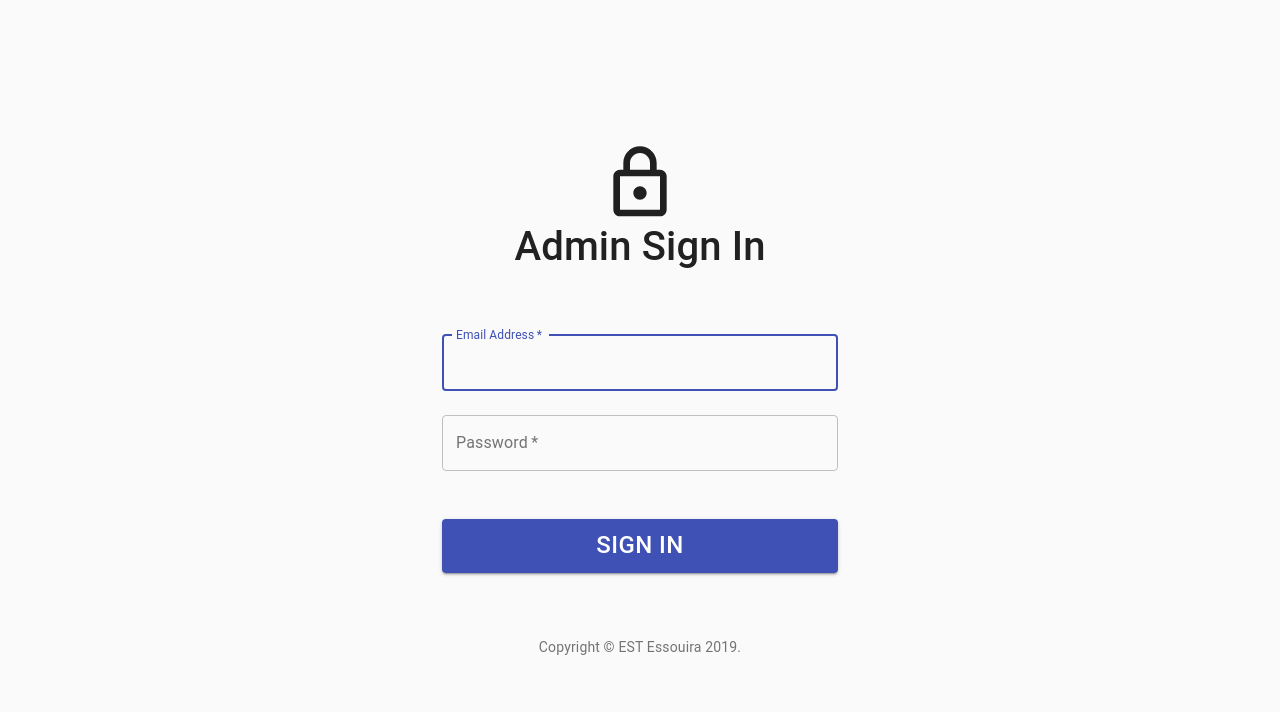
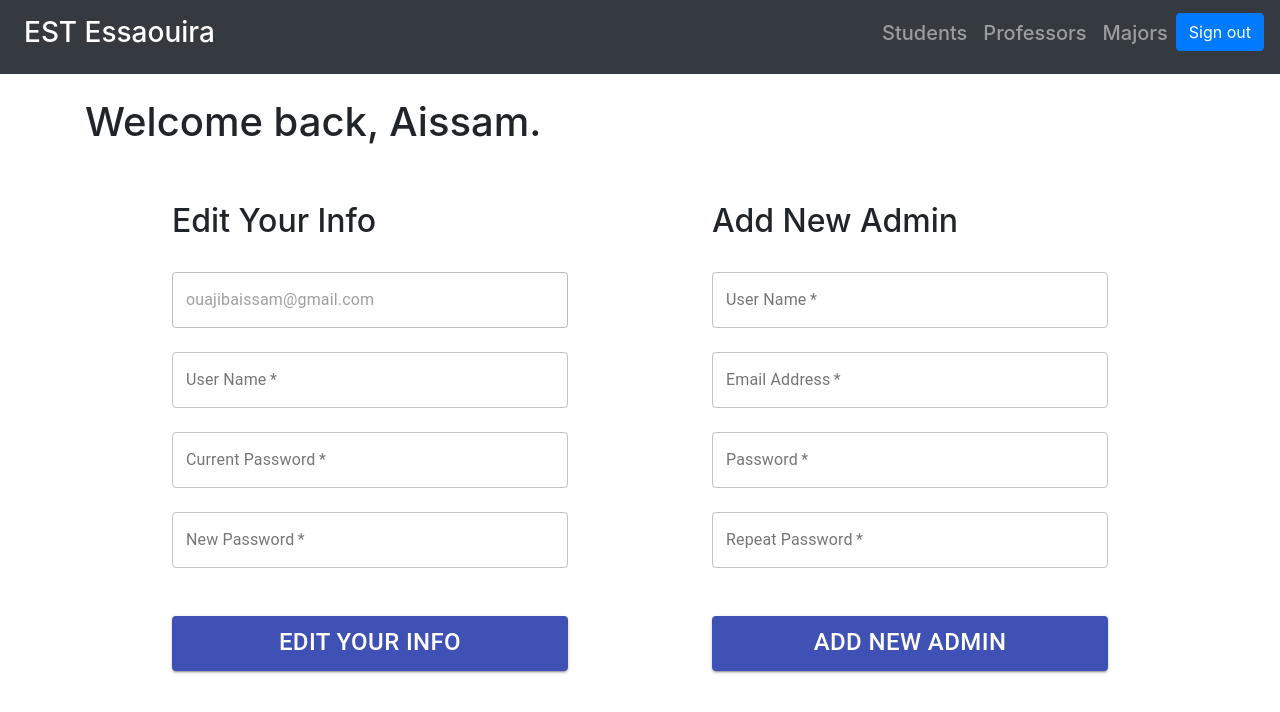
Before and after one commit to aissamouajib/mern-students-manager, a React (Create React App) app: page / in a window 1280 px wide. Shown: the top 712 px of the page. Built offline with nearby package versions, Linux system fonts and the light colour scheme; the HTML template or start-up script is replaced by a standard one.

Commit message:
Fetching Majors and Subjects!

```diff
--- a/src/App.js
+++ b/src/App.js
@@ -10,21 +10,21 @@ class App extends Component {
 
     this.state = {
       loggedIn: false,
-      user: null,
-      // user: {
-      //   username: 'Aissam',
-      //   email: 'ouajibaissam@gmail.com',
-      //   password: 'Aissam123',
-      // },
+      // user: null,
+      user: {
+        username: 'Aissam',
+        email: 'ouajibaissam@gmail.com',
+        password: 'Aissam123',
+      },
     }
   }
 
   render() {
-    const app = this.state.loggedIn ?
-      <Home signOut={() => this.setState({loggedIn: false, user: null})} user={this.state.user}/> :
-      <Login signIn={(user) => this.setState({loggedIn: true, user: user})}/>;
+    // const app = this.state.loggedIn ?
+    //   <Home signOut={() => this.setState({loggedIn: false, user: null})} user={this.state.user}/> :
+    //   <Login signIn={(user) => this.setState({loggedIn: true, user: user})}/>;
 
-    // const app = <Home user={this.state.user}/>
+    const app = <Home user={this.state.user}/>
     return (
         <div className="App">
           {app}
--- a/src/components/marjors.component.js
+++ b/src/components/marjors.component.js
@@ -1,11 +1,60 @@
 import React, { Component } from 'react';
-
+import axios from 'axios';
 
 export default class Majors extends Component {
+  constructor(props){
+    super(props);
+
+    // this.buildList = this.buildList.bind(this);
+
+    this.state = {
+      majors: [],
+      subjects: [],
+    }
+  }
+
+  componentDidMount(){
+    axios.get('http://localhost:5000/majors').then(res =>{
+      if(res.data.length > 0){
+        this.setState({majors: res.data});
+        console.log(this.state.majors);
+      }
+    }).catch(err => console.log(err));
+
+    axios.get('http://localhost:5000/subjects').then(res =>{
+      if(res.data.length > 0){
+        this.setState({subjects: res.data});
+        console.log(this.state.subjects);
+      }
+    }).catch(err => console.log(err));
+  }
+
+  // buildList(){
+  //   return this.state.majors.map(major => {
+  //     return <li><h3>{major.name}</h3></li>
+  //   });
+  // }
+
   render() {
     return (
-      <div>
-        <h3>This is the Majors Component</h3>
+      <div className='text-left'>
+        <h1>EST Essaouira Majors and Subjects:</h1>
+        <br/>
+        <br/>
+        <ul>
+          {this.state.majors.map((major, i) =>
+            <li key={i}>
+              <h2>{major.name}</h2>
+              <ul>
+                {this.state.subjects.filter(subject => major.subjects.includes(subject._id)).map((subject, i) =>
+                  <li key={i}>
+                    <h3>{subject.name}</h3>
+                  </li>
+                )}
+              </ul>
+            </li>
+          )}
+        </ul>
       </div>
     );
   }
--- a/src/components/wellcome.component.js
+++ b/src/components/wellcome.component.js
@@ -60,11 +60,13 @@ export default class Welcome extends Component {
 
   render() {
     return (
-      <div>
+      <div className='text-left'>
         <h1>Welcome back, {this.state.user.username}.</h1>
         <br/>
         <br/>
         <div className='container'>
+          <div className='text-left'>
+
             <Grid container direction={'row'}>
                 <Container component="main" maxWidth="xs">
                     <form  noValidate>
@@ -194,6 +196,7 @@ export default class Welcome extends Component {
                     </form>
                 </Container>
             </Grid>
+          </div>
             </div>
       </div>
     );
```
Also changed, not shown: 1 other file (tests, documents, lock files or other folders).
